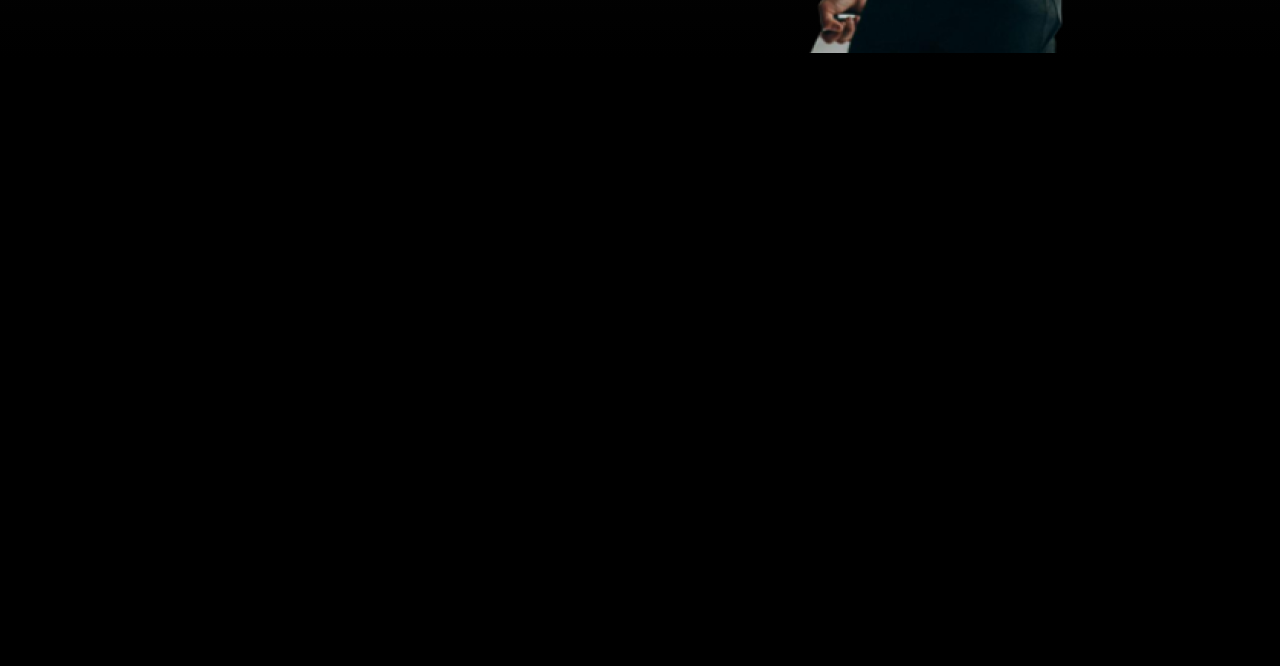
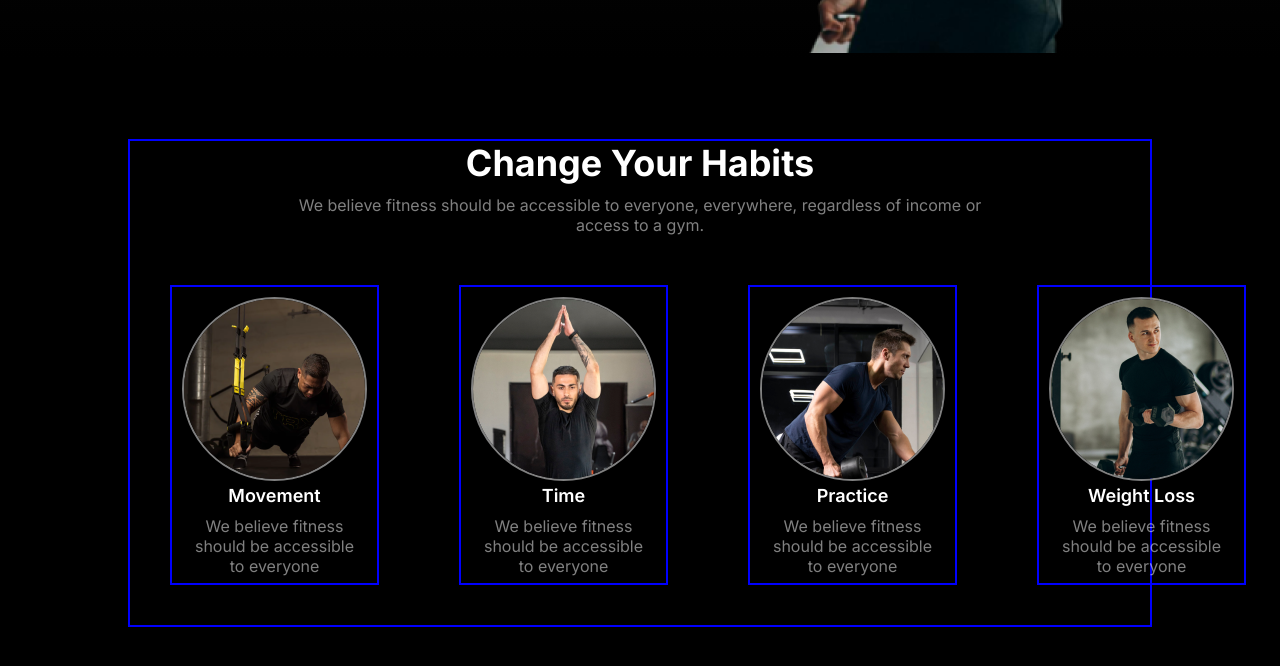
Before and after one commit to jui9797/b10-assignment2, a plain HTML site: page index.html in a window 1280 px wide. Shown: the part 656-1322 px from the top of the page. Before the commit the page ends 800 px from the top, so only its background shows below. Drawn offline with Linux system fonts and the light colour scheme; a web font is replaced by a local one.

Commit message:
habit section

```diff
--- a/index.html
+++ b/index.html
@@ -51,7 +51,35 @@
             </div>
           </div>
     </header>
-    <main></main>
+    <main>
+        <section class="habits">
+            <h1>Change Your Habits</h1>
+            <p>We believe fitness should be accessible to everyone, everywhere, regardless of income or <br> access to a gym.</p>
+            <div class="habit-card">
+                <div class="card">
+                    <img src="images/image 3.png" alt="exercise">
+                    <h4>Movement</h4>
+                    <p>We believe fitness should be accessible to everyone</p>
+                </div>
+                <div class="card">
+                    <img src="images/image 2.png" alt="exercise">
+                    <h4>Time</h4>
+                    <p>We believe fitness should be accessible to everyone</p>
+                </div>
+                <div class="card">
+                    <img src="images/image 4.png" alt="exercise">
+                    <h4>Practice</h4>
+                    <p>We believe fitness should be accessible to everyone</p>
+                </div>
+                <div class="card">
+                    <img src="images/image 5.png" alt="exercise">
+                    <h4>Weight Loss</h4>
+                    <p>We believe fitness should be accessible to everyone</p>
+                </div>
+
+            </div>
+        </section>
+    </main>
     <footer></footer>
     <script src="https://kit.fontawesome.com/f0c31f6f45.js" crossorigin="anonymous"></script>
 </body>
--- a/styles.css
+++ b/styles.css
@@ -162,3 +162,37 @@ header{
     font-size: 36px;
     text-align: center;
 }
+
+/* habits */
+.habits{
+    max-width: 80%;
+    min-height: 300px;
+    margin: 80px auto;
+    border: 2px solid blue;
+    text-align: center;
+}
+.habits h1{
+    font-size: 36px;
+    font-weight: 700;
+    color: white;
+}
+.habit-card{
+    display: flex;
+    justify-content: space-between;
+}
+.card{
+    max-width: 230px;
+    height: 300px;
+    padding: 10px;
+    margin: 40px;
+    border: 2px solid blue;
+}
+.card h4{
+    color: white;
+    font-size: 18px;
+    font-weight: 600;
+}
+.card img{
+    border: 2px solid gray;
+    border-radius: 50%;
+}
```
